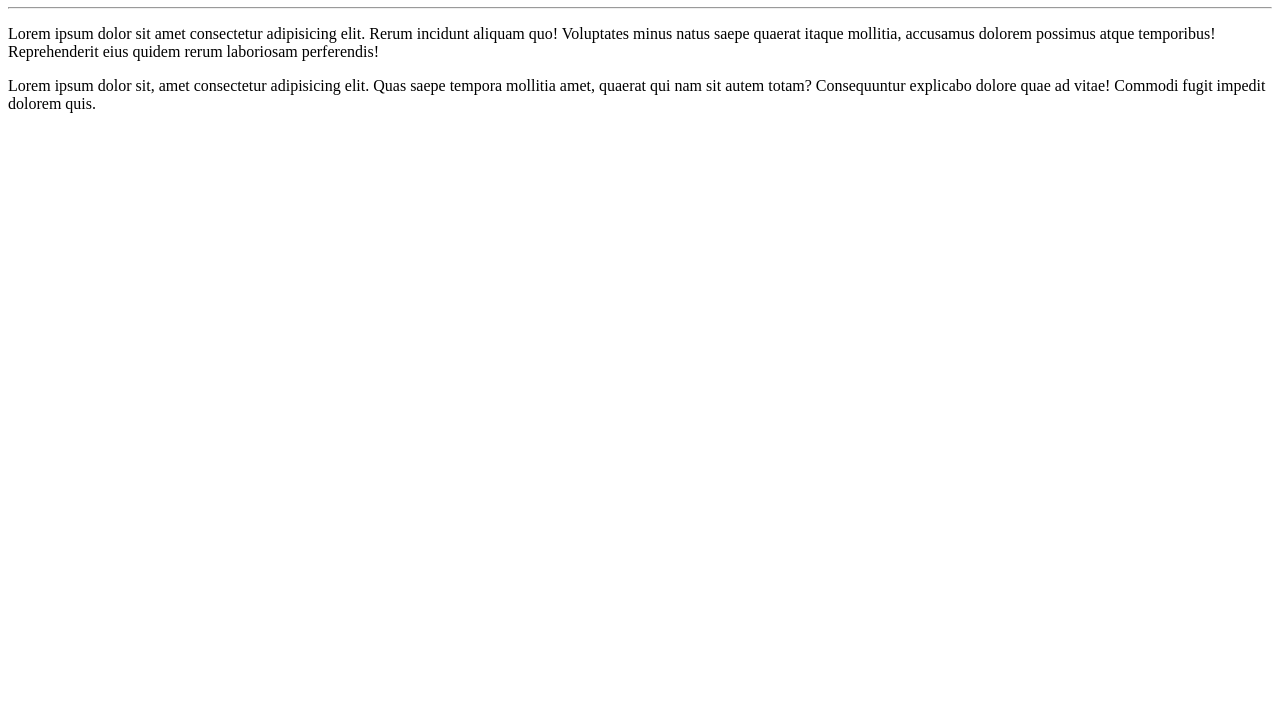
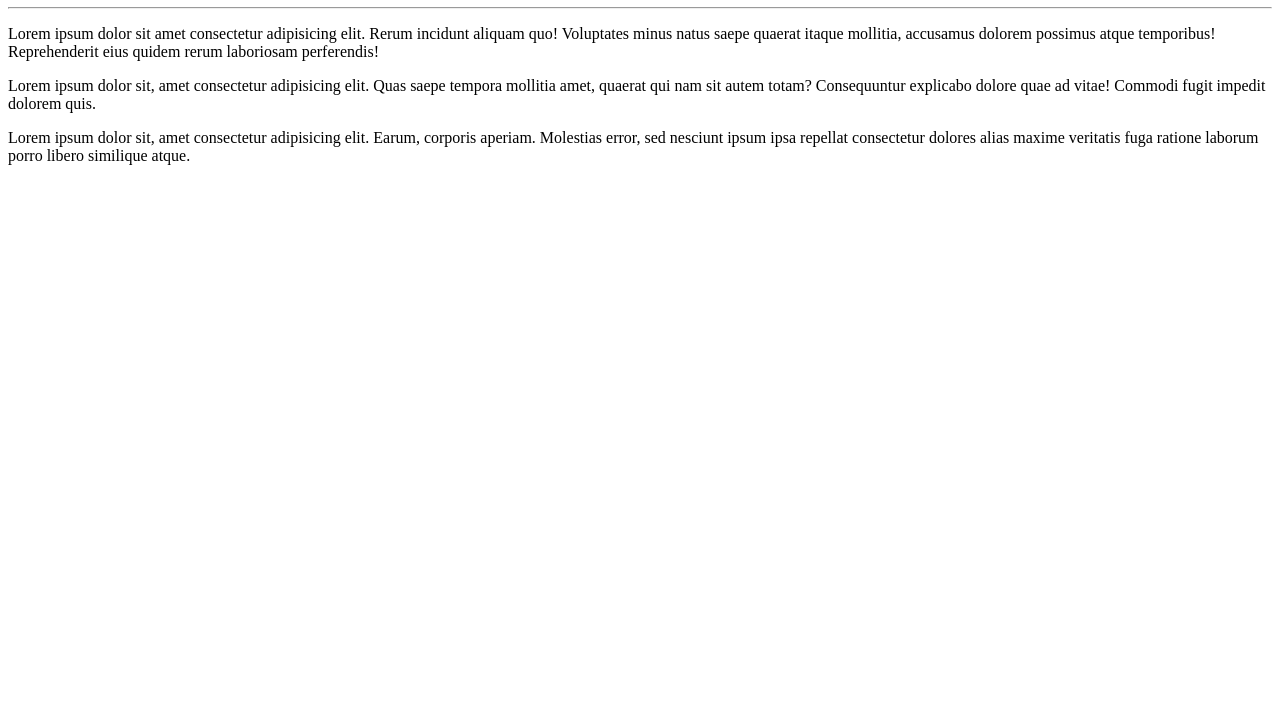
Before and after one commit to shivvamm/my-portfolio, a plain HTML site: page about.html in a window 1280 px wide. Shown: the part 73-800 px from the top of the page. Drawn offline with Linux system fonts and the light colour scheme.

Commit message:
Update about.html

```diff
--- a/about.html
+++ b/about.html
@@ -16,5 +16,6 @@
     <p>
     Lorem ipsum dolor sit, amet consectetur adipisicing elit. Quas saepe tempora mollitia amet, quaerat qui nam sit autem totam? Consequuntur explicabo dolore quae ad vitae! Commodi fugit impedit dolorem quis.
     </p>
+   <p>Lorem ipsum dolor sit, amet consectetur adipisicing elit. Earum, corporis aperiam. Molestias error, sed nesciunt ipsum ipsa repellat consectetur dolores alias maxime veritatis fuga ratione laborum porro libero similique atque.</p>
 </body>
 </html>
```
